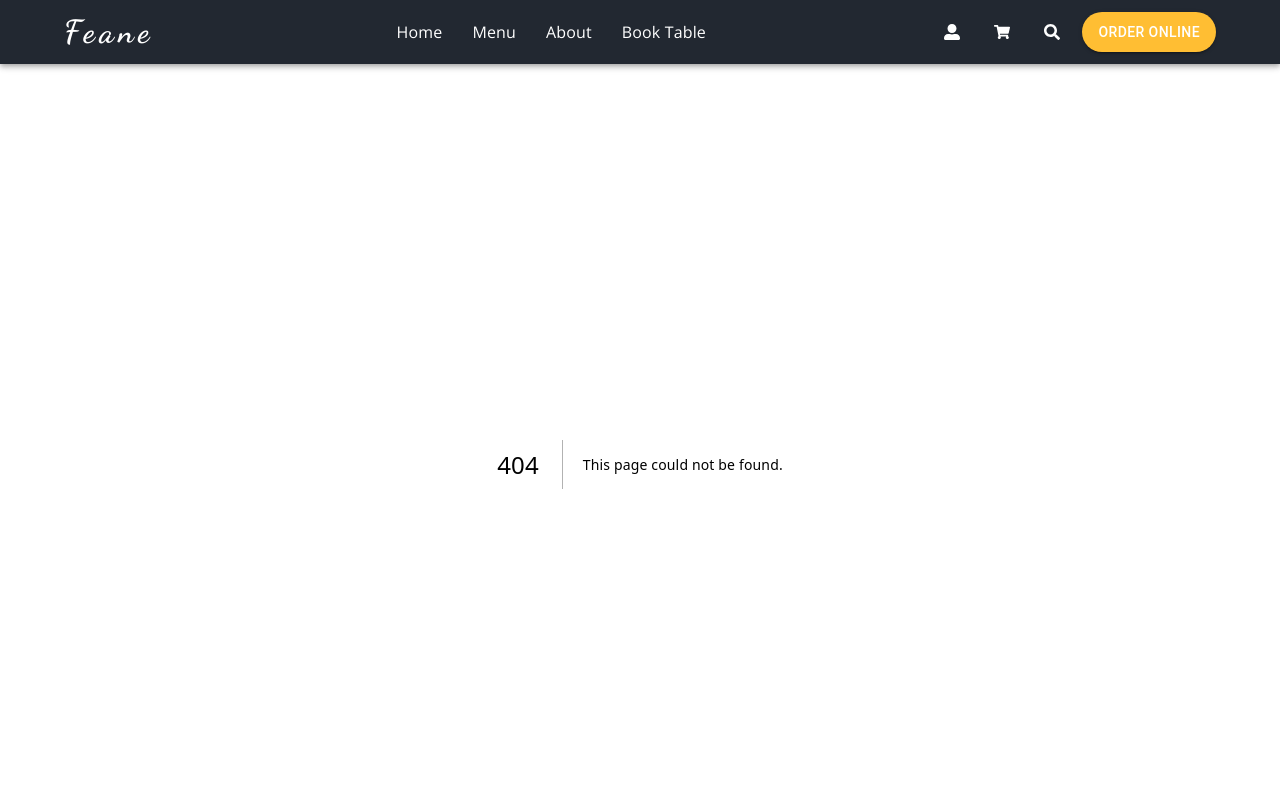
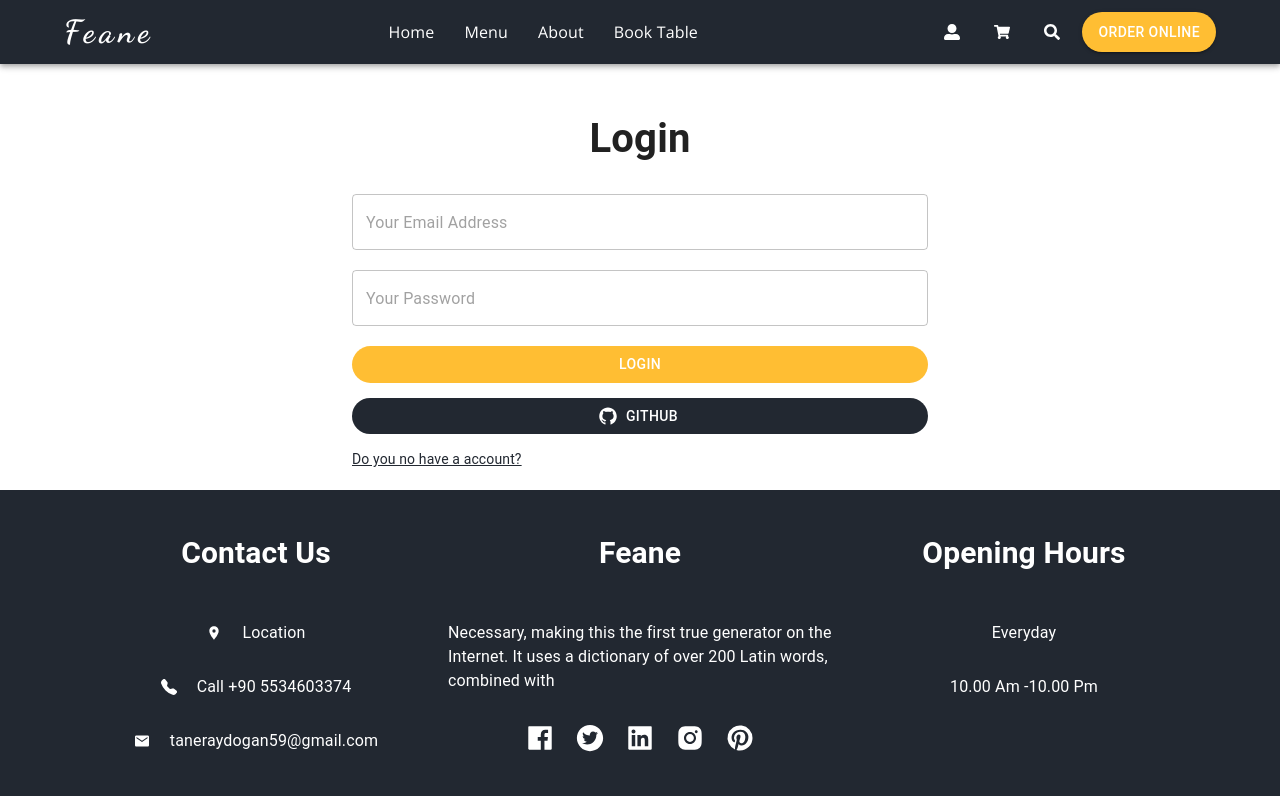
Before and after one commit to Taner105/Food-Ordering-App, a Next.js app: page /auth/login in a window 1280 px wide. Before the commit this address had no page. Shown: the top 796 px of the page. Built offline with nearby package versions, Linux system fonts and the light colour scheme.

Commit message:
login and register

```diff
--- a/components/Layouts/Footer/index.tsx
+++ b/components/Layouts/Footer/index.tsx
@@ -13,7 +13,12 @@ import {
 
 const Footer = () => {
   return (
-    <Box sx={{ bgcolor: "#222831", color: "#fff" }}>
+    <Box
+      sx={{
+        bgcolor: "#222831",
+        color: "#fff",
+      }}
+    >
       <Container>
         <Grid
           container
--- a/components/Layouts/Navbar/index.tsx
+++ b/components/Layouts/Navbar/index.tsx
@@ -147,6 +147,7 @@ function ResponsiveAppBar() {
           </Box>
           <Box sx={{ display: "flex", gap: "10px" }}>
             <IconButton
+              href="/auth/login"
               size="large"
               aria-label="show 4 new mails"
               color="inherit"
--- a/components/Reservation.tsx
+++ b/components/Reservation.tsx
@@ -1,5 +1,4 @@
 import { Box, Button, Container, FormControl } from "@mui/material";
-import React from "react";
 import Title from "./ui/Title";
 import Input from "./form/Input";
 import { useFormik } from "formik";
--- a/components/form/Input.tsx
+++ b/components/form/Input.tsx
@@ -16,6 +16,7 @@ const Input = ({ input, onChange, onBlur }: any) => {
         fullWidth
         id="outlined-basic"
         variant="outlined"
+        size="normal"
         {...input}
       />
     </Box>
--- a/components/ui/Logo.tsx
+++ b/components/ui/Logo.tsx
@@ -1,25 +1,11 @@
 import { Typography } from "@mui/material";
+import Link from "next/link";
 
 const Logo = () => {
   return (
-    <Typography
-      // variant="h4"
-      noWrap
-      component="a"
-      href="/"
-      sx={{
-        fontSize: "2rem",
-        mr: 2,
-        display: { xs: "none", md: "flex" },
-        fontFamily: "Dancing Script",
-        fontWeight: 700,
-        letterSpacing: ".3rem",
-        color: "inherit",
-        textDecoration: "none",
-      }}
-    >
+    <Link className="Logo" href="/">
       Feane
-    </Typography>
+    </Link>
   );
 };
 
--- /dev/null
+++ b/pages/auth/login.tsx
@@ -0,0 +1,134 @@
+import Input from "../../components/form/Input";
+import Title from "../../components/ui/Title";
+import { Container, Box, Button, Typography } from "@mui/material";
+import { useFormik } from "formik";
+import { loginSchema } from "../../schema/loginSchema";
+import { AiFillGithub } from "react-icons/ai";
+import Link from "next/link";
+
+const Login = () => {
+  const onSubmit = async (values, actions) => {
+    await new Promise((resolve) => setTimeout(resolve, 4000));
+    actions.resetForm();
+  };
+  const { values, errors, touched, handleSubmit, handleChange, handleBlur } =
+    useFormik({
+      initialValues: {
+        email: "",
+        password: "",
+      },
+      onSubmit,
+      validationSchema: loginSchema,
+    });
+  const inputs = [
+    {
+      id: 1,
+      name: "email",
+      type: "email",
+      placeholder: "Your Email Address",
+      value: values.email,
+      errorsMessage: errors.email,
+      touched: touched.email,
+    },
+    {
+      id: 2,
+      name: "password",
+      type: "password",
+      placeholder: "Your Password",
+      value: values.password,
+      errorsMessage: errors.password,
+      touched: touched.password,
+    },
+  ];
+  return (
+    <Container>
+      <Box
+        component="form"
+        onSubmit={handleSubmit}
+        sx={{
+          display: "flex",
+          flexDirection: "column",
+          alignItems: "center",
+          my: "20px",
+        }}
+      >
+        <Title propStyle={{ fontSize: "40px", margin: "25px 0" }}>Login</Title>
+        <Box
+          sx={{
+            display: "flex",
+            flexDirection: "column",
+            gap: "20px",
+            width: { xs: "100%", sm: "70%", md: "50%" },
+          }}
+        >
+          {inputs.map((input) => {
+            return (
+              <Input
+                key={input.id}
+                input={input}
+                onChange={handleChange}
+                onBlur={handleBlur}
+              />
+            );
+          })}
+        </Box>
+        <Box
+          sx={{
+            display: "flex",
+            flexDirection: "column",
+            width: { xs: "100%", sm: "70%", md: "50%" },
+            gap: "15px",
+            mt: "20px",
+          }}
+        >
+          <Button
+            type="submit"
+            sx={{
+              display: "inline-block",
+              backgroundColor: "#ffbe33",
+              borderRadius: "25px",
+              color: "#fff",
+
+              ":hover": {
+                backgroundColor: "#ffbe33",
+                opacity: "70%",
+                transition: "all",
+                color: "#fff",
+              },
+            }}
+            // variant="contained"
+          >
+            Login
+          </Button>
+          <Button
+            type="submit"
+            startIcon={<AiFillGithub />}
+            sx={{
+              display: "flex",
+              backgroundColor: "#222831",
+              borderRadius: "25px",
+              color: "#fff",
+
+              ":hover": {
+                backgroundColor: "#222831",
+                opacity: "70%",
+                transition: "all",
+                color: "#fff",
+              },
+            }}
+            // variant="contained"
+          >
+            Github
+          </Button>
+          <Link style={{ color: "#222831" }} href="/auth/register">
+            <Typography sx={{ fontSize: "14px" }}>
+              Do you no have a account?
+            </Typography>
+          </Link>
+        </Box>
+      </Box>
+    </Container>
+  );
+};
+
+export default Login;
--- /dev/null
+++ b/schema/loginSchema.tsx
@@ -0,0 +1,11 @@
+import * as Yup from "yup";
+export const loginSchema = Yup.object({
+  email: Yup.string().required("Email is required.").email("Email is invalid."),
+  password: Yup.string()
+    .required("Password is required.")
+    .min(8, "Password must be at least 8 characters.")
+    .matches(
+      /^(?=.*[a-z])(?=.*[A-Z])(?=.*\d)(?=.*[@$!%*?&])[A-Za-z\d@$!%*?&]{8,}$/,
+      "Password must contain at least one uppercase, one lowercase, one number and one special character."
+    ),
+});
--- a/styles/globals.css
+++ b/styles/globals.css
@@ -84,3 +84,18 @@ body {
   scale: 1.1;
   transition: all 0.5s;
 }
+.Logo {
+  font-size: 2rem;
+  margin-right: 2;
+  display: flex;
+  font-family: Dancing Script;
+  font-weight: 700;
+  letter-spacing: 0.3rem;
+  color: inherit;
+  text-decoration: none;
+}
+@media (max-width: 899px) {
+  .Logo {
+    display: none;
+  }
+}
```
Also changed, not shown: pages/auth/register.tsx (added, +135 -0 lines), schema/registerSchema.tsx (added, +18 -0 lines).
